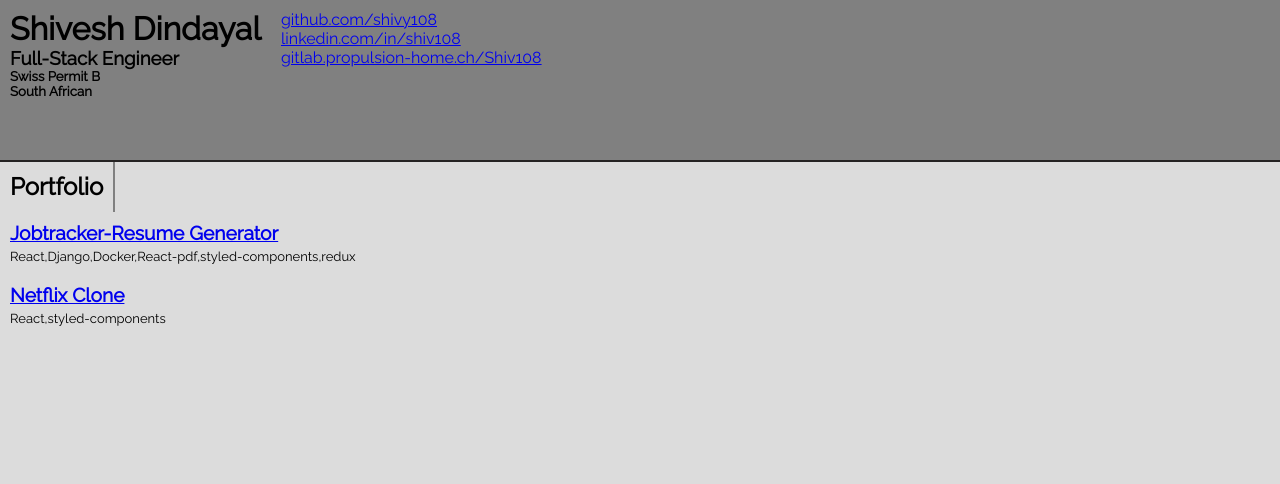
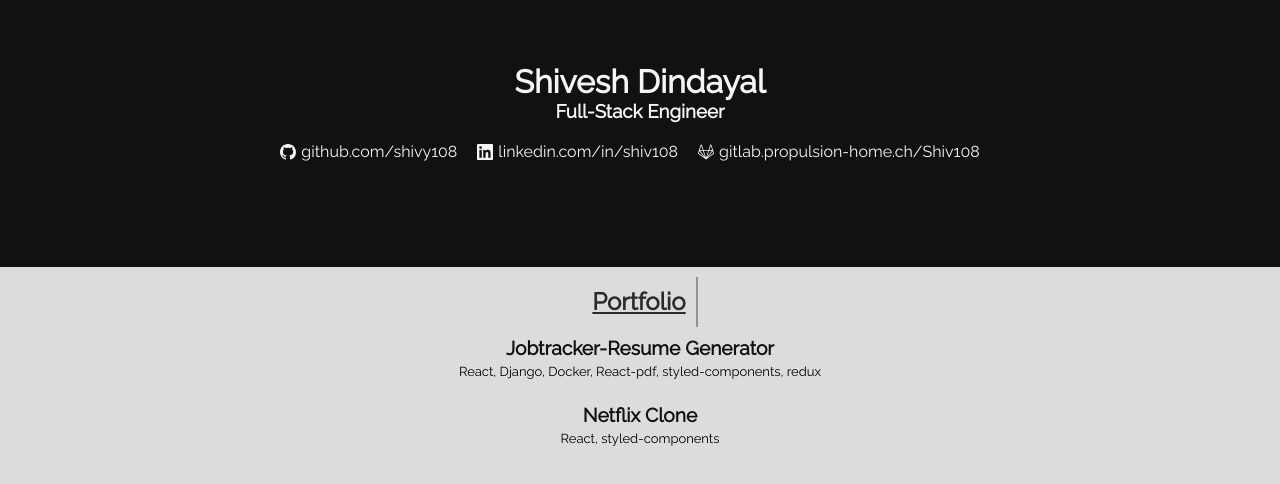
Before and after one commit to shivy108/gallery, a React (Create React App) app: page /portfolio in a window 1280 px wide. Shown: the top 484 px of the page. Built offline with nearby package versions, Linux system fonts and the light colour scheme.

Commit message:
styling updates

```diff
--- a/package.json
+++ b/package.json
@@ -13,6 +13,7 @@
     "@types/react-router-dom": "^5.1.5",
     "react": "^16.13.1",
     "react-dom": "^16.13.1",
+    "react-icons": "^3.11.0",
     "react-player": "^2.6.1",
     "react-router": "^5.2.0",
     "react-router-dom": "^5.2.0",
--- a/src/components/Project/style.css
+++ b/src/components/Project/style.css
@@ -4,6 +4,9 @@
     padding-bottom: 5px;
 }
 .projectContainer{
+    display: flex;
+    flex-direction: column;
+    align-items: center;
     padding: 10px;
 }
 
--- a/src/pages/LandingPage/style.css
+++ b/src/pages/LandingPage/style.css
@@ -51,7 +51,7 @@
 }
 
 .section button {
-  border: solid 1px rgb(172, 27, 56);
+  border: solid 1px antiquewhite;
   transition: all 1s;
   background-color: transparent;
   height: 40px;
@@ -59,7 +59,7 @@
   width: 120px;
   font-weight: 500;
   font-size: large;
-  color: rgb(172, 27, 56);
+  color: antiquewhite;
   opacity: 0.5;
   z-index: 1;
 }
--- a/src/pages/Portfolio/index.tsx
+++ b/src/pages/Portfolio/index.tsx
@@ -1,6 +1,9 @@
 import React, { useState } from "react";
 import "./style.css";
 import Project from "../../components/Project";
+import { GoMarkGithub } from "react-icons/go";
+import { SiGitlab } from "react-icons/si";
+import { GrLinkedin } from "react-icons/gr";
 
 const Portfolio = () => {
   const [isPortfolio, setIsPortfolio] = useState(true);
@@ -11,14 +14,14 @@ const Portfolio = () => {
   return (
     <div className="Page">
       <div className="Top">
+        <div className="TopContent">
           <div className="title">
             <h1>Shivesh Dindayal</h1>
             <h3>Full-Stack Engineer</h3>
-          <h5>Swiss Permit B</h5>
-          <h5>South African</h5>
           </div>
           <div className="details">
             <p>
+              <GoMarkGithub style={{ marginRight: "5px" }} />
               <a
                 href="https://github.com/shivy108"
                 rel="noopener noreferrer"
@@ -28,14 +31,18 @@ const Portfolio = () => {
               </a>
             </p>
             <p>
-            <a href="www.linkedin.com/in/shiv108">linkedin.com/in/shiv108</a>
+              <GrLinkedin style={{ marginRight: "5px" }} />
+              <a href="https://www.linkedin.com/in/shivesh-dindayal-25291a111/">
+                linkedin.com/in/shiv108
+              </a>
             </p>
             <p>
+              <SiGitlab style={{ marginRight: "5px" }} />
               <a href="https://gitlab.propulsion-home.ch/Shiv108">
                 gitlab.propulsion-home.ch/Shiv108
               </a>
             </p>
-
+          </div>
         </div>
       </div>
       <div className="Content">
@@ -45,13 +52,13 @@ const Portfolio = () => {
         </nav>
         <Project
           title="Jobtracker-Resume Generator"
-          technologies="React,Django,Docker,React-pdf,styled-components,redux"
+          technologies="React, Django, Docker, React-pdf, styled-components, redux"
           link="https://drive.google.com/file/d/1NmoW0M0gn1n19iPn2Hk7UMuC08_aPFf2/view?ts=5f31473b"
         />
         <Project
           title="Netflix Clone"
-          technologies="React,styled-components"
-          link="https://netflix-899fc.web.app/"
+          technologies="React, styled-components"
+          link="https://netflix-clone130678.web.app/"
         />
       </div>
     </div>
--- a/src/pages/Portfolio/style.css
+++ b/src/pages/Portfolio/style.css
@@ -8,14 +8,31 @@
 
 .Top {
   display: flex;
-  height: 20%;
+  justify-content: center;
+  align-items: center;
+  height: 40%;
   width: 100%;
-  background-color: gray;
-  border-bottom: solid 2px rgb(37, 35, 35);
+  background-color:#111;
+  color: #111;
+
+
+}
+.TopContent{
+  width: 70%;
+  height: 60%;
+  display: flex;
+  flex-direction: column;
+  color: whitesmoke;
+  background-color: #111;
+
+
+}
+.TopContent a{
+  color: whitesmoke;
+
 }
 
 .Content {
-
   height: 80%;
   width: 100%;
 }
@@ -23,15 +40,37 @@
   display: flex;
   width: 100%;
   height: 50px;
-
-
+  margin-top: 10px;
+  justify-content: center;
+  text-decoration: underline;
+  opacity: 0.8;
 }
 h2{
     padding:10px;
-    cursor: pointer;
+
     border-right: 2px solid gray;
 }
-.title, .details{
+.title{
+  text-align: center;
   margin:10px;
 
 }
+.details{
+  margin: 10px;
+  display: flex;
+  justify-content: center;
+
+}
+.details p{
+  margin-right: 20px;
+}
+a{
+  text-decoration: none;
+  color: #111;
+
+}
+p{
+  display: flex;
+  align-items: center;
+  margin-bottom: 5px;
+}
```
Also changed, not shown: 1 other file (tests, documents, lock files or other folders). Lines whose indentation alone changed are shown as unchanged.
